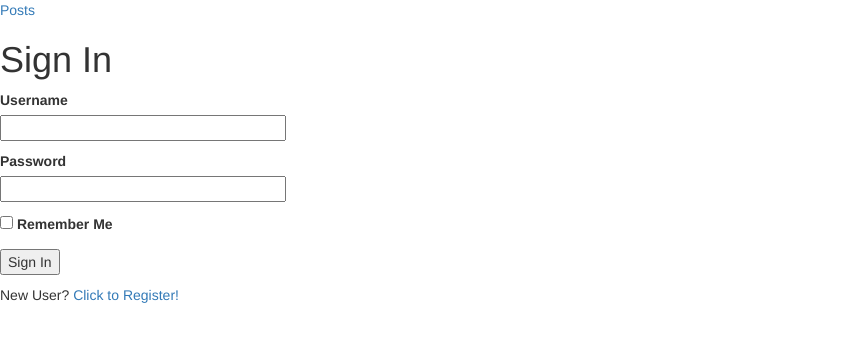
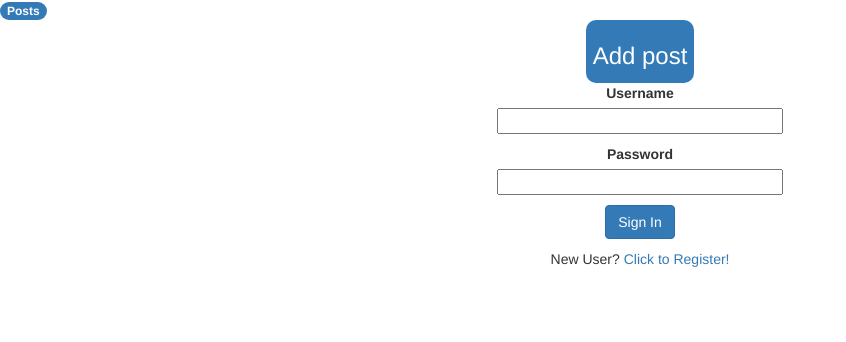
Before and after one commit to Sz0n/Oiw, a Flask app: page /login in a window 1280 px wide. Shown: the top 342 px of the page, without its empty margins (0-846 px from the left). Run offline with Flask 2, Linux system fonts and the light colour scheme; some libraries are stand-ins or nearby versions.

Commit message:
LAb 7 - login/session&cookies

```diff
--- a/labPython/app/routes.py
+++ b/labPython/app/routes.py
@@ -1,15 +1,9 @@
-from app import app
-from flask import render_template, url_for, redirect, flash
-from app.models import Post
-from app import db
+from app import app, db
 from werkzeug.urls import url_parse
-from app.forms import PostForm
-from flask import request
-from flask_login import current_user, login_user
-from app.models import User
-from flask_login import logout_user
-from app.forms import LoginForm
-from app.forms import RegistrationForm
+from flask import render_template, url_for, redirect, flash, request, make_response
+from flask_login import current_user, login_user, logout_user
+from app.models import Post, User
+from app.forms import PostForm, LoginForm, RegistrationForm
 
 @app.route('/')
 @app.route('/index')
@@ -44,13 +38,24 @@ def login():
             flash('Invalid username or password')
             return redirect(url_for('login'))
         login_user(user, remember=form.remember_me.data)
+
+        userCookie = request.form['username']
+        resp = make_response(redirect('index'))
+        resp.set_cookie('userCookie', userCookie)
+        next_page = request.args.get('next')
+
+        if not next_page or url_parse(next_page).netloc !='':
+        	next_page = url_for('index')
+        	return resp
         return redirect(url_for('index'))
     return render_template('login.html', title='Sign In', form=form)
 
 @app.route('/logout')
 def logout():
     logout_user()
-    return redirect(url_for('index'))
+    resp = make_response(redirect('index'))
+    resp.delete_cookie('user')
+    return resp
 
 @app.route('/register', methods=['GET', 'POST'])
 def register():
--- a/labPython/app/templates/login.html
+++ b/labPython/app/templates/login.html
@@ -3,14 +3,27 @@
 {% block content %}
 <nav>
 	{% if current_user.is_anonymous %}
-	<a href="{{ url_for('index') }}">Posts</a>
+	<span class="badge badge-pill"><a style="color:white" href="{{ url_for('index') }}">Posts</a></span>
+	<!--<a href="{{ url_for('index') }}">Posts</a>-->
     {% else %}
-    <a href="{{ url_for('add_post') }}">Add post</a>
-    <a href="{{ url_for('logout') }}">Logout</a>
+    <span class="badge badge-pill"><a style="color:white" href="{{ url_for('add_post') }}">Add post</a></span>
+    <span class="badge badge-pill"><a style="color:white" href="{{ url_for('logout') }}">Logout</a></span>
+    <!--<a href="{{ url_for('add_post') }}">Add post</a>
+    <a href="{{ url_for('logout') }}">Logout</a>-->
     {% endif %}
 </nav>
+   <center>
+   	<span class="badge badge-pill badge-primary"><h3>Add post</h3></span>
 
-	<h1>Sign In</h1>
+	<style type="text/css">
+		.form-control{
+			width: 50%;
+		}
+		.badge{
+			background-color: #337ab7
+		}
+	</style>
+
 	<form action="" method="post" novalidate>
 		{{ form.hidden_tag() }}
 		<p>
@@ -27,8 +40,10 @@
 			<span style="color: red;">[{{ error }}]</span>
 			{% endfor %}
 		</p>
-		<p>{{ form.remember_me() }} {{ form.remember_me.label }}</p>
-		<p>{{ form.submit() }}</p>
+		<!--<p>{{ form.remember_me() }} {{ form.remember_me.label }}</p>-->
+		<p><button type="submit" class="btn btn-primary">Sign In</button></p>
+		<!--<p>{{ form.submit() }}</p>-->
 	</form>
 	<p>New User? <a href="{{ url_for('register') }}">Click to Register!</a></p>
+	</center>
 {% endblock%}
```
Also changed, not shown: labPython/app/templates/index.html (+8 -1 lines), labPython/app/templates/register.html (+18 -2 lines).
